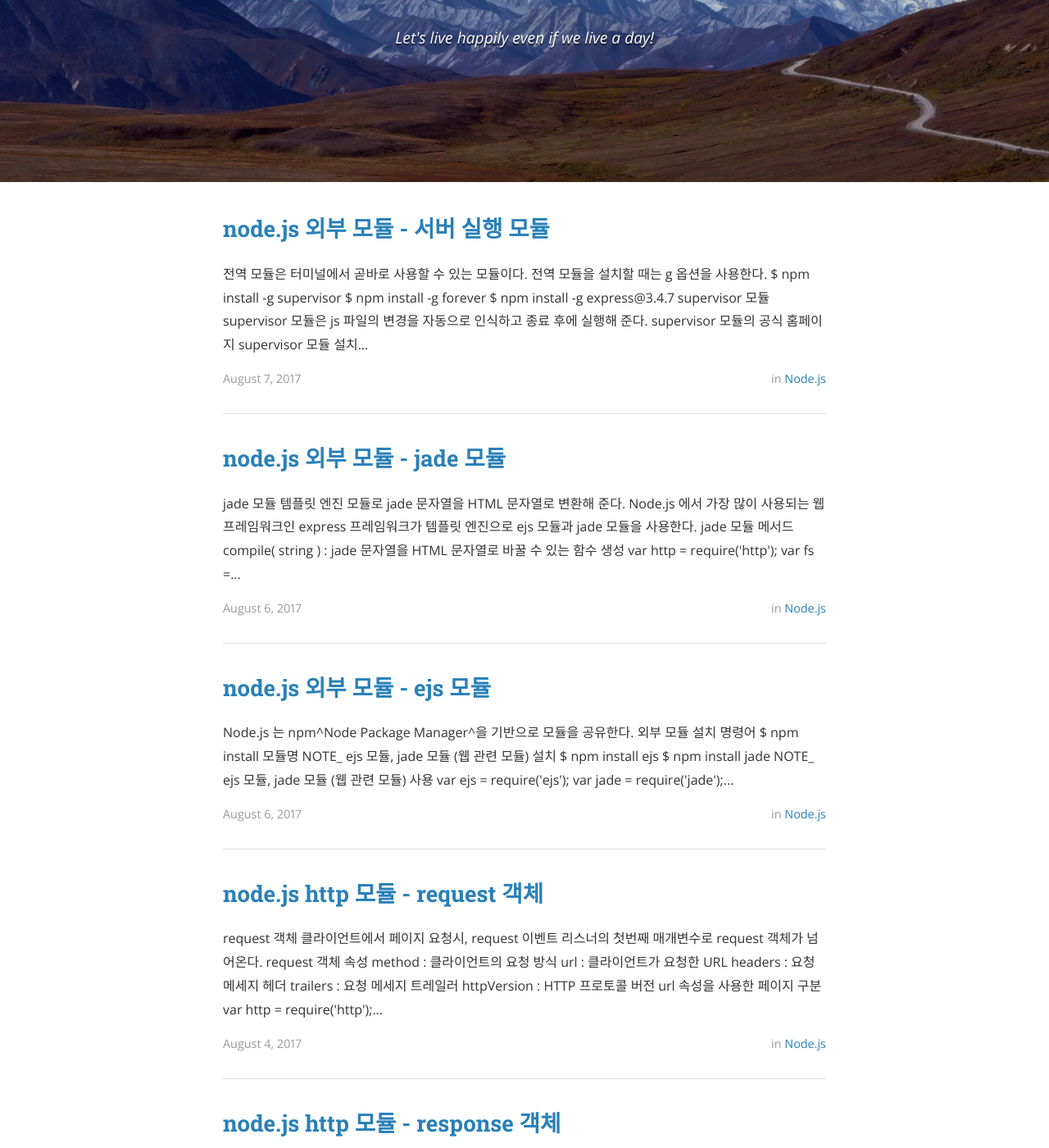
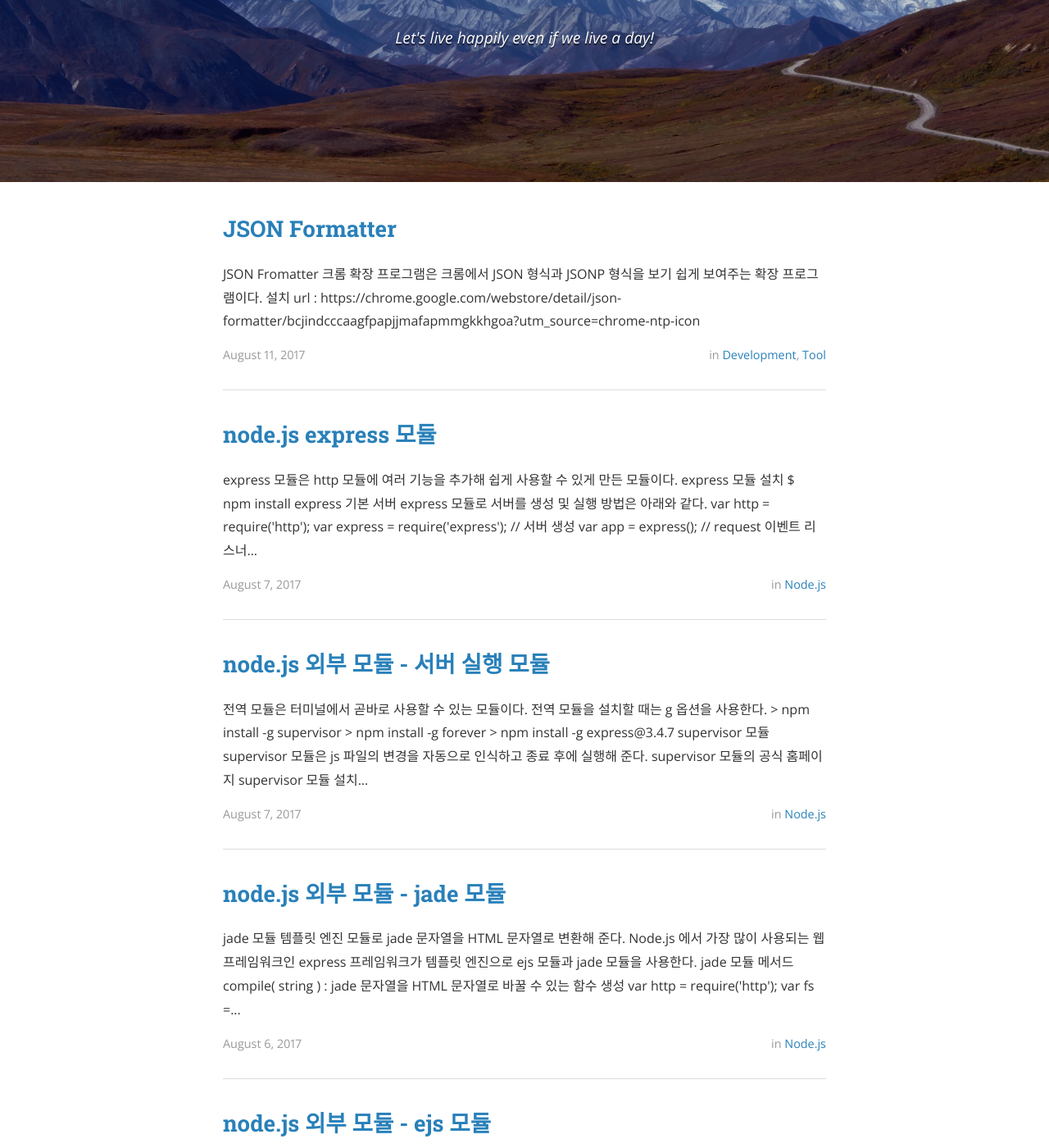
Before and after one commit to aaronleedev/aaronleedev.github.io, a Jekyll site: the page built from index.html, in a window 1280 px wide and 1400 px high, scrolled down 281 px. Shown: the whole window at 82% size. Built offline with Jekyll 4.4.1, drawn with Linux system fonts in a browser that asks for light colours; nearby versions of some CDN libraries; the list of posts is cut into pages by our own code; some of the changed text lies outside the part shown.

Commit message:
add & modified blog post add post category

````diff
--- a/_config.yml
+++ b/_config.yml
@@ -49,10 +49,13 @@ jekyll-archives:
 # Category descriptions (for archive pages)
 descriptions:
   - cat: jekyll
-    desc: "jekyll 관련 글"
+    desc: "jekyll 관련 post"
 
   - cat: node.js
-    desc: "node.js 계발 관련 글"
+    desc: "node.js 관련 post"
+
+  - cat: development tool
+    desc: "development tool 관련 post"
 
 # Social icons and sharing options
 #
--- /dev/null
+++ b/_posts/2017-08-07-node-js-8.markdown
@@ -0,0 +1,39 @@
+---
+layout: post
+title:  node.js express 모듈
+date:   2017-08-07 16:05:00
+author: Aaron Lee
+categories: node.js
+tags:	node.js book study
+cover:  "/assets/node_js_book_01.png"
+---
+
+express 모듈은 http 모듈에 여러 기능을 추가해 쉽게 사용할 수 있게 만든 모듈이다.
+
+### *express 모듈 설치*
+```
+$ npm install express
+```
+
+# 기본 서버
+express 모듈로 서버를 생성 및 실행 방법은 아래와 같다.
+```
+var http = require('http');
+var express = require('express');
+
+// 서버 생성
+var app = express();
+
+// request 이벤트 리스너 설정
+app.use(function (request, response) {
+   response.writeHead(200, { 'Content': 'text/html' });
+   response.end('<h1>Hello express</h1>');
+});
+
+// 서버 실행
+http.createServer(app).listen(52273, function () {
+    console.log('Server Running at http://127.0.0.1:52273');
+});
+```
+
+# 기본 응답 메서드
--- /dev/null
+++ b/_posts/2017-08-11-development-tool-json-formatter.markdown
@@ -0,0 +1,17 @@
+---
+layout: post
+title:  JSON Formatter
+date:   2017-08-11 15:24:00
+author: Aaron Lee
+categories: development tool
+tags:	developmentTool web chrome json
+cover:  "/images/2017-08-11-development-tool-json-formatter_01.png"
+---
+
+JSON Fromatter 크롬 확장 프로그램은 크롬에서 JSON 형식과 JSONP 형식을 보기 쉽게 보여주는 확장 프로그램이다.
+
+설치 url : [https://chrome.google.com/webstore/detail/json-formatter/bcjindcccaagfpapjjmafapmmgkkhgoa?utm_source=chrome-ntp-icon](https://chrome.google.com/webstore/detail/json-formatter/bcjindcccaagfpapjjmafapmmgkkhgoa?utm_source=chrome-ntp-icon)
+
+![_config.yml]({{ site.baseurl }}/images/2017-08-11-development-tool-json-formatter_01.png)
+
+![_config.yml]({{ site.baseurl }}/images/2017-08-11-development-tool-json-formatter_02.png)
````
Also changed, not shown: _posts/2017-08-07-node-js-7-2.markdown (+5 -5 lines), images/2017-08-11-development-tool-json-formatter_01.png (added), images/2017-08-11-development-tool-json-formatter_02.png (added).
